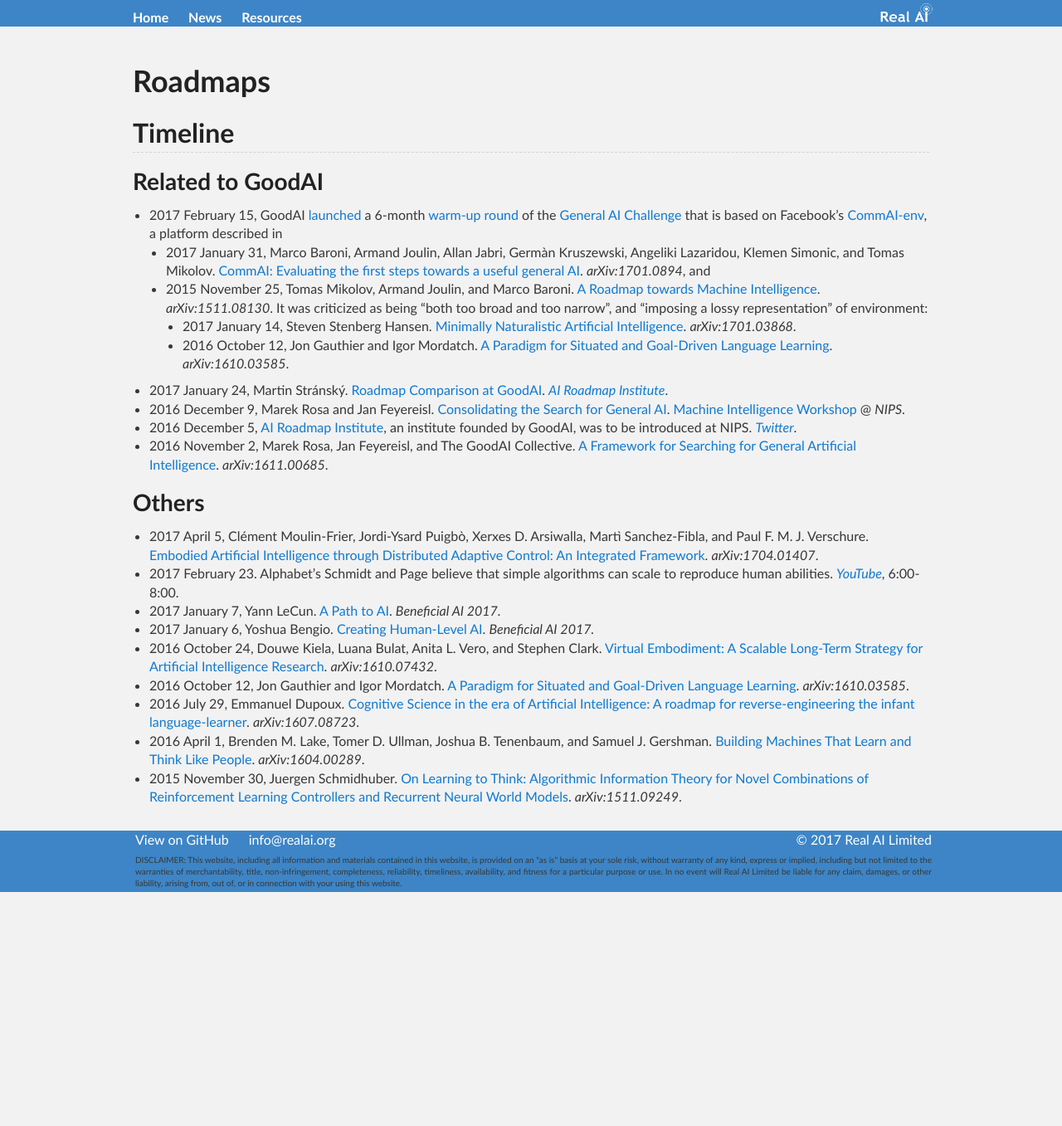
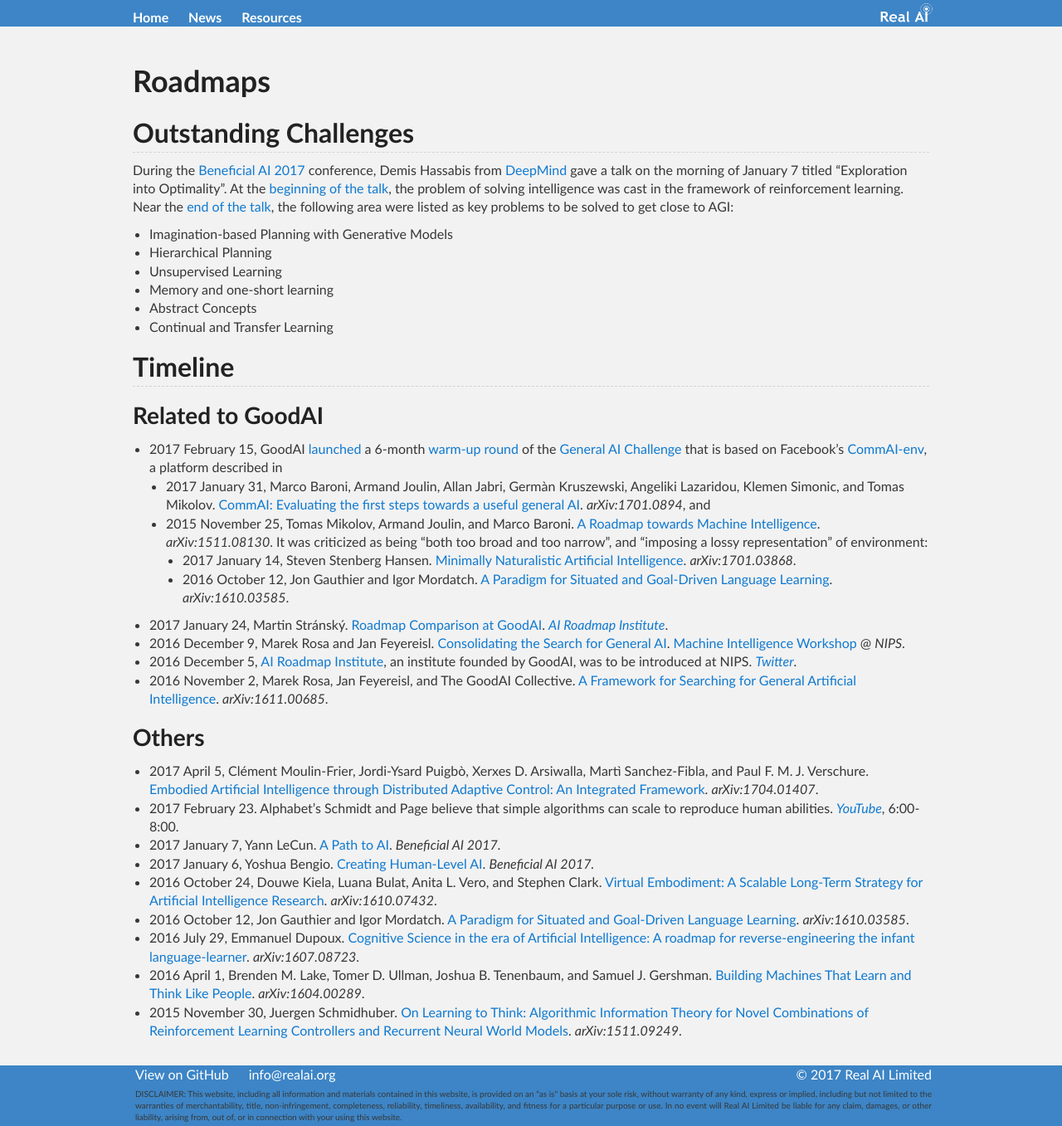
Before and after one commit to Tonywuhk/realai.org, a Jekyll site: the page built from roadmaps.md, in a window 1280 px wide. Shown: the whole page at 83% size. Built offline with Jekyll 4.4.1, drawn with Linux system fonts in a browser that asks for light colours; our own code applies the rules of GitHub Pages for plain Markdown files; comment, search, counter and statistics services are not loaded; the repository's description, which GitHub fills in, is left out; before the commit the page ends 1075 px from its top, so only the background shows below that.

Commit message:
Update roadmaps.md

```diff
--- a/roadmaps.md
+++ b/roadmaps.md
@@ -2,6 +2,17 @@
 permalink: /roadmaps/
 ---
 # Roadmaps
+
+## Outstanding Challenges
+
+During the [Beneficial AI 2017](https://futureoflife.org/bai-2017/) conference, Demis Hassabis from [DeepMind](http://realai.org/labs/deepmind/) gave a talk on the morning of January 7 titled "Exploration into Optimality". At the [beginning of the talk](https://youtu.be/otJKzpNWZT4?t=28s), the problem of solving intelligence was cast in the framework of reinforcement learning. Near the [end of the talk](https://youtu.be/otJKzpNWZT4?t=20m32s), the following area were listed as key problems to be solved to get close to AGI:
+
+* Imagination-based Planning with Generative Models
+* Hierarchical Planning
+* Unsupervised Learning
+* Memory and one-short learning
+* Abstract Concepts
+* Continual and Transfer Learning
 
 ## Timeline
 
```
